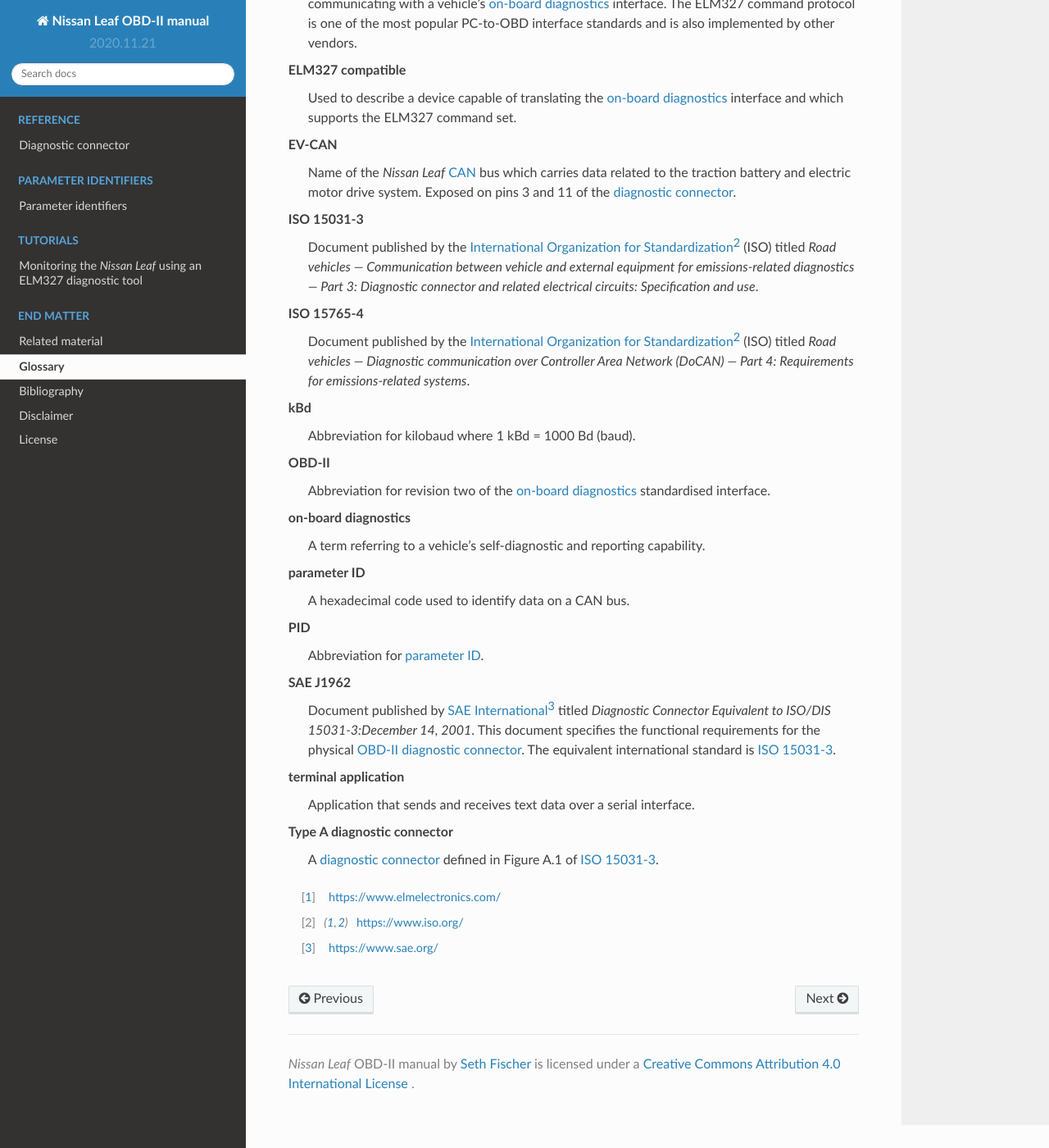
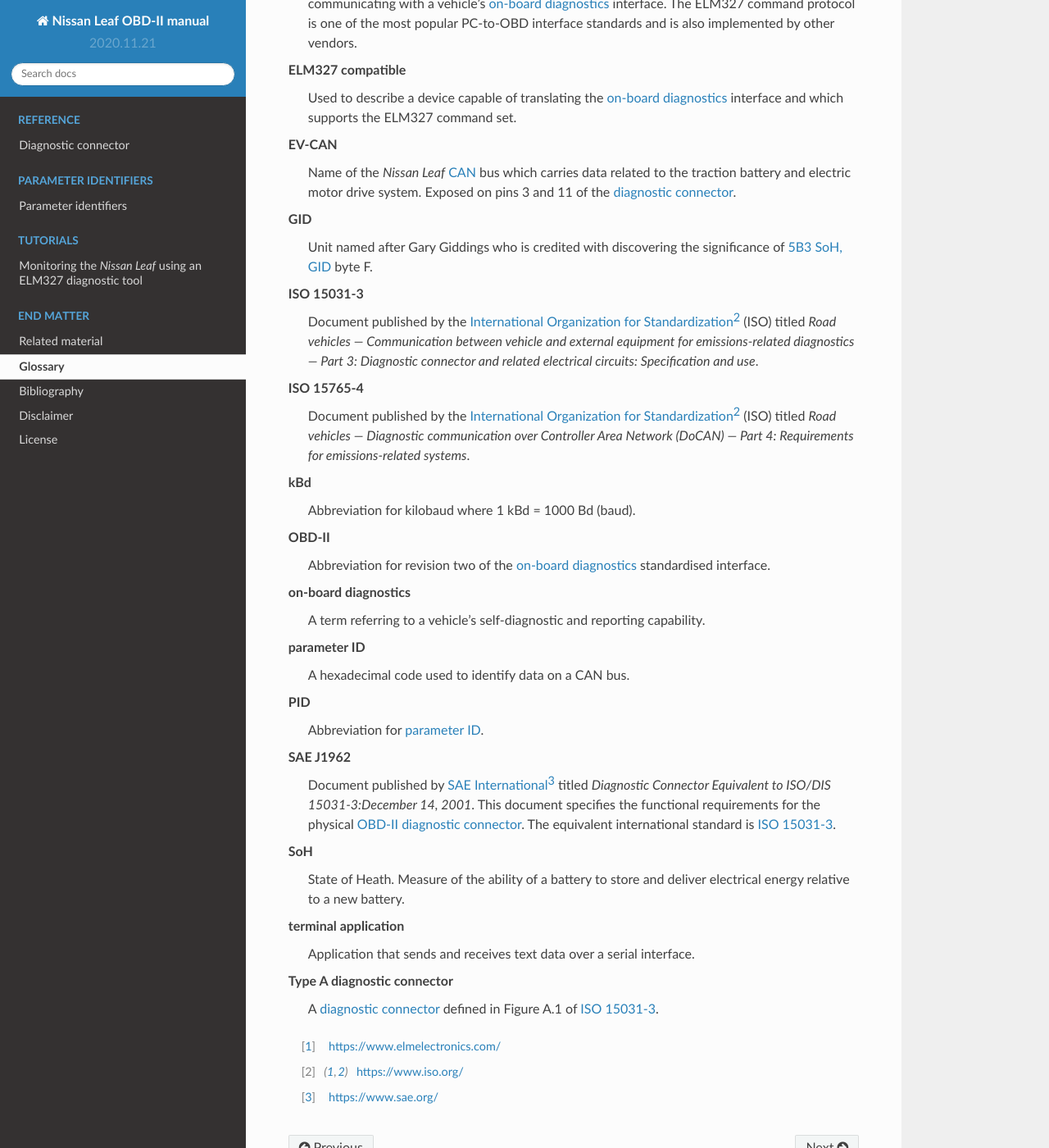
Before and after one commit to sethfischer/nissan-leaf-obd-manual, a Sphinx documentation site: the page built from source/glossary.rst, in a window 1280 px wide and 1400 px high, scrolled down 969 px. Shown: the whole window at 82% size. Built offline with Sphinx 7.4.7 and the Read the Docs theme 2.0.0, drawn with Linux system fonts in a browser that asks for light colours.

Commit message:
PID 5B3 SoH, GID

```diff
--- a/source/bibliography.bib
+++ b/source/bibliography.bib
@@ -43,3 +43,9 @@
   year         = 2015,
   note         = {Accessed: 17 September 2020}
 }
+
+@misc{openvehicles:ovms3,
+  title        = {{Open Vehicle Monitoring System 3}},
+  orginization = {{Open Vehicles}},
+  url          = {https://github.com/openvehicles/Open-Vehicle-Monitoring-System-3}
+}
--- a/source/glossary.rst
+++ b/source/glossary.rst
@@ -65,6 +65,10 @@
         the traction battery and electric motor drive system. Exposed on pins 3
         and 11 of the :term:`diagnostic connector`.
 
+    GID
+        Unit named after Gary Giddings who is credited with discovering the
+        significance of :doc:`/pid/5b3` byte F.
+
     ISO 15031-3
         Document published by the
         `International Organization for Standardization`_ (ISO) titled *Road
@@ -95,6 +99,10 @@
     PID
         Abbreviation for :term:`parameter ID`.
 
+    SoH
+        State of Heath. Measure of the ability of a battery to store and
+        deliver electrical energy relative to a new battery.
+
     SAE J1962
         Document published by `SAE International`_ titled *Diagnostic Connector
         Equivalent to ISO/DIS 15031-3:December 14, 2001*. This document
--- a/source/wordlist.txt
+++ b/source/wordlist.txt
@@ -3,4 +3,5 @@
 ethernet
 kBd
 OBD
+SoH
 Wi
```
Also changed, not shown: source/code/elm327/5b3.txt (added, +9 -0 lines), source/pid/5b3.rst (added, +91 -0 lines), 1 other file.
